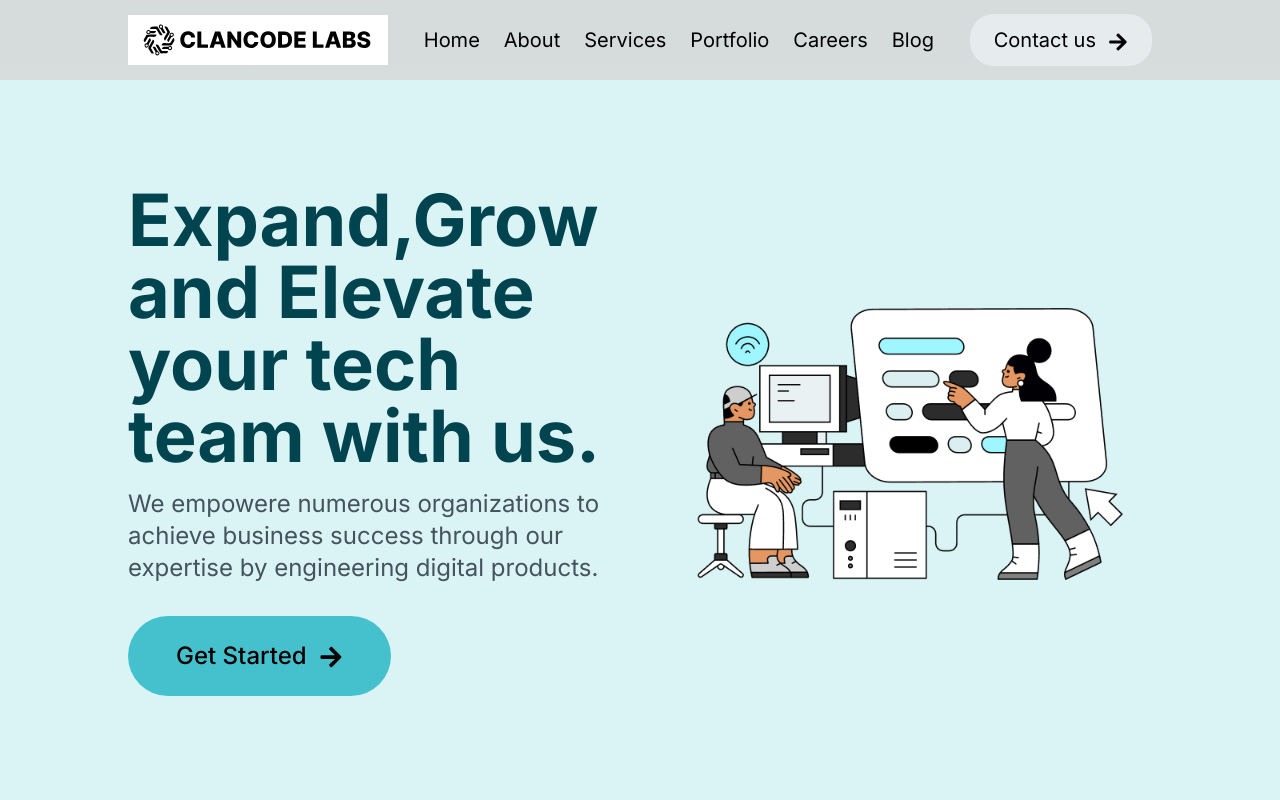
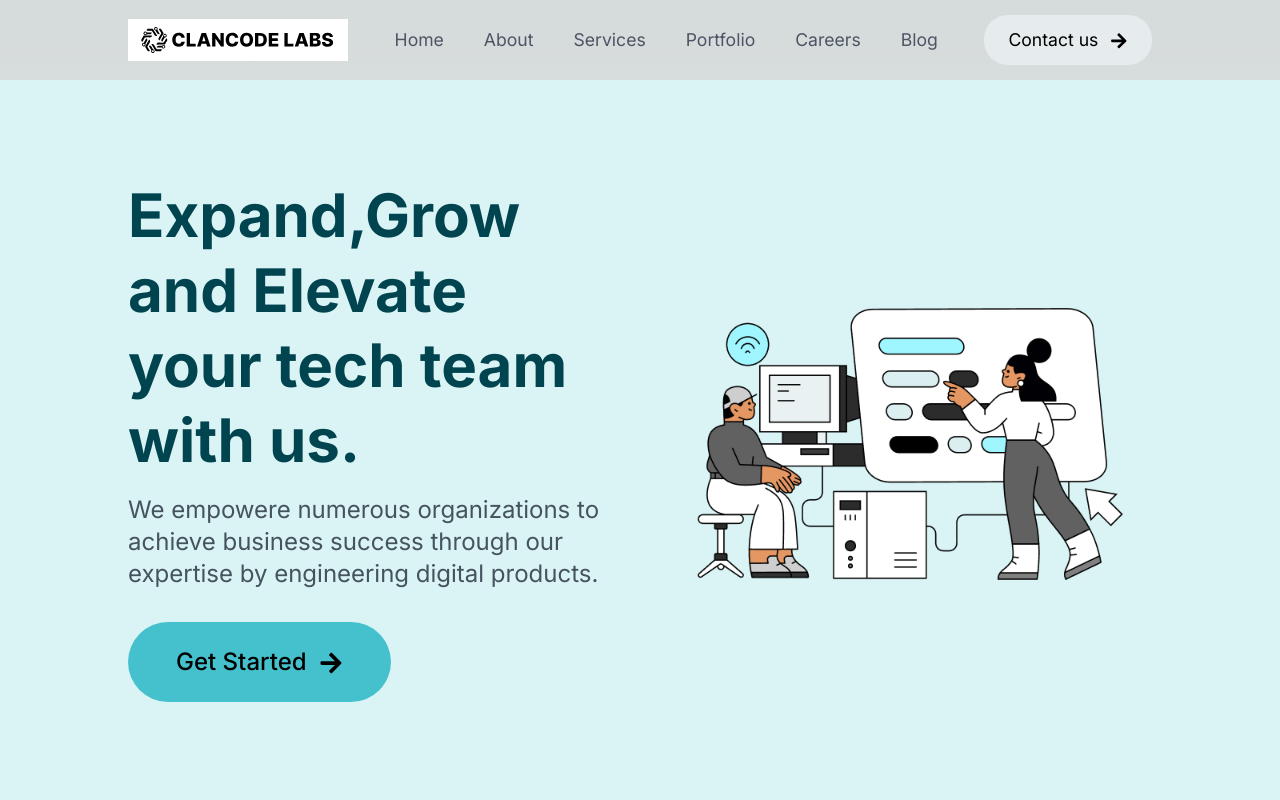
Before and after one commit to arthathagary/clancode-labs-side, a Next.js app: page / in a window 1280 px wide. Shown: the top 800 px of the page. Built offline with nearby package versions, Linux system fonts and the light colour scheme.

Commit message:
NavBar Done

```diff
--- a/package.json
+++ b/package.json
@@ -12,6 +12,7 @@
     "autoprefixer": "10.4.14",
     "eslint": "8.44.0",
     "eslint-config-next": "13.4.8",
+    "framer-motion": "^10.15.0",
     "next": "13.4.8",
     "postcss": "8.4.24",
     "react": "18.2.0",
--- a/src/app/components/HeroSection.jsx
+++ b/src/app/components/HeroSection.jsx
@@ -1,21 +1,31 @@
+'use client';
 import React from 'react'
 import {FaArrowRight} from 'react-icons/fa'
 import Image from 'next/image'
 import HeroImg from '../../../public/assets/images/heroImg.png'
+import {motion} from 'framer-motion';
 const HeroSection = () => {
   return (
     <div className='md:flex bg-[#DAF3F4] lg:h-[90vh] w-full md:px-32 px-8 py-6 md:py-0'>
-    <div className='flex flex-col justify-center md:w-[50%]'>
+    <motion.div
+    initial={{x:'-100vw'}}
+    animate={{x:0}}
+    transition={{type:'spring',stiffness:30}}
+    className='flex flex-col justify-center md:w-[50%]'>
         <h1>Expand,Grow and Elevate</h1>
         <h1>your tech team with us.</h1>
         <p className='text-2xl my-4'>We empowere numerous organizations to achieve business success through our expertise by engineering digital products.</p>
-        <button className='group text-xl md:text-2xl font-medium bg-[#45C1CE] py-6 px-12 rounded-full mt-4 md:self-start'><span>Get Started</span><span><FaArrowRight className='inline-flex items-center ml-3 justify-center group-hover:translate-x-2 group-hover:duration-300'/></span></button>
-    </div>
+        <button className='group text-xl md:text-2xl font-medium bg-[#45C1CE] py-6 px-12 rounded-full mt-4 md:self-start'><span>Get Started</span><span><FaArrowRight className='inline-flex items-center ml-3 justify-center group-hover:translate-x-1 group-hover:duration-300'/></span></button>
+    </motion.div>
 
     {/* {hero image section} */}
-    <div className='md:w-[50%] hidden md:flex md:flex-col justify-center'>
+    <motion.div
+    initial={{x:'100vw'}}
+    animate={{x:0}}
+    transition={{type:'spring',stiffness:30}}
+     className='md:w-[50%] hidden md:flex md:flex-col justify-center'>
         <Image src={HeroImg} alt='hero-img'/>
-    </div>
+    </motion.div>
     </div>
   )
 }
--- a/src/app/components/NavBar.jsx
+++ b/src/app/components/NavBar.jsx
@@ -3,27 +3,33 @@ import React,{useState} from 'react'
 import {FaBars,FaTimes,FaArrowRight} from 'react-icons/fa'
 import Image from 'next/image'
 import Logo from '../../../public/assets/images/logo.svg'
+import ServiceDropDown from './ServiceDropDown';
 
 const NavBar = () => {
   const [nav,setNav] = useState(false);
 
   const handleHamClick = ()=>setNav(!nav)
+
+  const [menu,setMenu] = useState(true);
+  const handleMouseOver = ()=>{
+    setMenu(!menu);
+  }
   return (
     <nav className='flex justify-between w-full h-[80px] items-center md:px-32 px-8 '>
-        <div className='md:w-[260px] w-48'><Image src={Logo} objectFit='cover' alt='logo'/></div>
+        <div className='md:w-[220px] w-48'><Image src={Logo} objectFit='cover' alt='logo'/></div>
 
         {/* {Desktop Menus} */}
 
-            <ul className='hidden md:flex'>
-                <li className='text-xl'>Home</li>
-                <a href='#aboutpage'><li className='text-xl'>About</li></a>
-                <a href='#services'><li className='text-xl'>Services</li></a>
-                <a href='/'><li className='text-xl'>Portfolio</li></a>
-                <li className='text-xl'>Careers</li>
-                <li className='text-xl'>Blog</li>
+            <ul className='hidden md:flex gap-4'>
+                <a href=''><li className='text-[1.1rem] text-gray-600 hover:text-gray-950'>Home</li></a>
+                <a href='#aboutpage'><li className='text-[1.1rem] text-gray-600 hover:text-gray-950'>About</li></a>
+                <a href='#services' onMouseOver={handleMouseOver}><li className='text-[1.1rem] text-gray-600 hover:text-gray-950'>Services</li></a>
+                <a href='/'><li className='text-[1.1rem] text-gray-600 hover:text-gray-950'>Portfolio</li></a>
+                <a href=''><li className='text-[1.1rem] text-gray-600 hover:text-gray-950'>Careers</li></a>
+                <a href=''><li className='text-[1.1rem] text-gray-600 hover:text-gray-950'>Blog</li></a>
             </ul>
 
-        <button className='hidden md:flex bg-[#E6ECEE] py-3 px-6 rounded-3xl text-xl'><span>Contact us</span><span><FaArrowRight className='inline-flex items-center ml-3 justify-center'/></span></button>
+        <button className='group hidden md:flex bg-[#E6ECEE] py-3 px-6 rounded-3xl text-[1.1rem]'><span>Contact us</span><span><FaArrowRight className='inline-flex items-center ml-3 justify-center group-hover:translate-x-1 group-hover:duration-300'/></span></button>
 
         {/* {Hamburger Button} */}
         <div onClick={handleHamClick} className='z-10 md:hidden cursor-pointer'>
@@ -43,6 +49,8 @@ const NavBar = () => {
             </ul>
 
     </nav>
+
+
   )
 }
 
--- a/src/app/components/ProductDevelpment.jsx
+++ b/src/app/components/ProductDevelpment.jsx
@@ -5,7 +5,7 @@ import productDevelopmentImg from '../../../public/assets/images/productDevelopm
 const ProductDevelpment = () => {
   return (
     <div className='md:flex bg-[#DAF3F4] md:h-[70vh] w-full md:px-32 px-8 py-6 md:py-0 justify-center items-center gap-8'>
-    <div className='w-[50%]'>
+    <div className='md:w-[50%]'>
     <h3 className='font-bold md:mb-4'>Product Development</h3>
     <h2>Innovative solutions Solid engineering</h2>
     <p className='pb-6'>We complement your vision of building the right product, by helping you build it the right way</p>
--- a/src/app/components/QaSection.jsx
+++ b/src/app/components/QaSection.jsx
@@ -30,7 +30,7 @@ const QaSection = () => {
 
             <div>
             {generalQandA.map((gQandA,index)=>{
-              return <div key={gQandA.id}> <h5 className='flex items-center justify-between gap-4 font-extrabold mb-4' onClick={()=>handleClick(index)}><span>{gQandA.question}</span><span className='text-xl cursor-pointer'>{click===index?'-':'+'}</span></h5>
+              return <div key={gQandA.id}> <h5 className='flex items-center justify-between gap-4 font-extrabold mb-4' onClick={()=>handleClick(index)}><span className='cursor-pointer'>{gQandA.question}</span><span className='text-xl cursor-pointer'>{click===index?'-':'+'}</span></h5>
                 <h6 className={click === index ?'block':'hidden'}>{gQandA.answer}</h6>
                 <hr className="w-full h-[2px] mx-auto my-4 bg-gray-100 border-0 rounded md:my-10 dark:bg-gray-700"/>
                 </div>
@@ -45,7 +45,7 @@ const QaSection = () => {
 
             <div>
             {onBoardingQandA.map((oQandA,i)=>{
-              return <div key={oQandA.id}> <h5 className='flex items-center justify-between gap-4 font-extrabold mb-4' onClick={()=>handleClick2(i)}><span>{oQandA.question}</span><span className='text-xl cursor-pointer'>{click2===i?'-':'+'}</span></h5>
+              return <div key={oQandA.id}> <h5 className='flex items-center justify-between gap-4 font-extrabold mb-4' onClick={()=>handleClick2(i)}><span className='cursor-pointer'>{oQandA.question}</span><span className='text-xl cursor-pointer'>{click2===i?'-':'+'}</span></h5>
                 <h6 className={click2 === i ?'block':'hidden'}>{oQandA.answer}</h6>
                 <hr className="w-full h-[2px] mx-auto my-4 bg-gray-100 border-0 rounded md:my-10 dark:bg-gray-700"/>
                 </div>
--- /dev/null
+++ b/src/app/components/ServiceDropDown.jsx
@@ -0,0 +1,27 @@
+import React from 'react'
+
+const ServiceDropDown = () => {
+  return (
+    <div className='absolute top-[80px] left-0 w-full h-[80vh] bg-[white] grid md:grid-cols-3  text-center md:px-32 px-8 pt-8'>
+    <div>
+    <h4>For Enterprises</h4>
+    <hr className="w-[70%] h-[2px] mx-auto my-4 bg-gray-100 border-0 rounded dark:bg-gray-700"/>
+    <h5>Customized Software Development</h5>
+    </div>
+
+    <div>
+    <h4>For Startup</h4>
+    <hr className="w-[70%] h-[2px] mx-auto my-4 bg-gray-100 border-0 rounded dark:bg-gray-700"/>
+    <h5>Customized Software Development</h5>
+    </div>
+
+    <div>
+    <h4>All Services</h4>
+    <hr className="w-[70%] h-[2px] mx-auto my-4 bg-gray-100 border-0 rounded dark:bg-gray-700"/>
+    <h5>Customized Software Development</h5>
+    </div>
+    </div>
+  )
+}
+
+export default ServiceDropDown
--- a/src/app/globals.css
+++ b/src/app/globals.css
@@ -12,7 +12,7 @@
     @apply text-[#45535F];
   }
   h1{
-    @apply md:text-7xl text-4xl font-bold text-[#004450] md:leading-none leading-tight;
+    @apply md:text-6xl text-4xl font-bold text-[#004450] md:leading-tight;
   }
   h2{
     @apply md:text-5xl text-3xl md:mb-6 mb-8 mt-2 md:mt-0 font-semibold text-[#004450];
--- a/src/app/pages/LandingPage.jsx
+++ b/src/app/pages/LandingPage.jsx
@@ -12,12 +12,14 @@ import Footer from './Footer'
 import TrustedBySection from '../components/TrustedBySection'
 import ProductDevelpment from '../components/ProductDevelpment'
 import MvpSection from '../components/MvpSection'
+import ServiceDropDown from '../components/ServiceDropDown'
 
 
 const LandingPage = () => {
   return (
     <div>
         <NavBar />
+        {/* <ServiceDropDown /> */}
         <HeroSection />
         <TrustedBySection />
         <ProductDevelpment />
```
Also changed, not shown: 1 other file (tests, documents, lock files or other folders).
